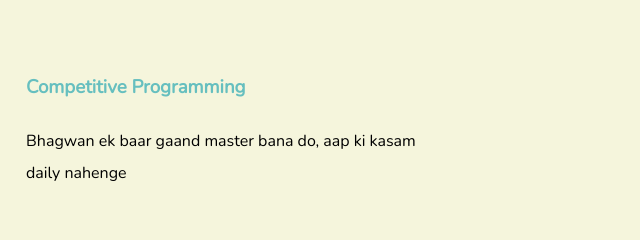
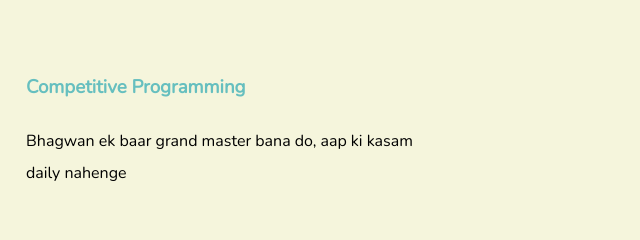
Before and after one commit to Abhay-86/CV, a plain HTML site: page index.html in a window 1280 px wide. Shown: the part 2460-2700 px from the top of the page, 514-1154 px from the left. Drawn offline with nearby package versions, Linux system fonts and the light colour scheme.

Commit message:
Update index.html

```diff
--- a/index.html
+++ b/index.html
@@ -64,7 +64,7 @@
 
           <h3>Competitive Programming</h3>
           <p>
-              Bhagwan ek baar gaand master bana do, aap ki kasam daily nahenge
+              Bhagwan ek baar grand master bana do, aap ki kasam daily nahenge
           </p>
       </div>
       <div class="skill-row">
```
